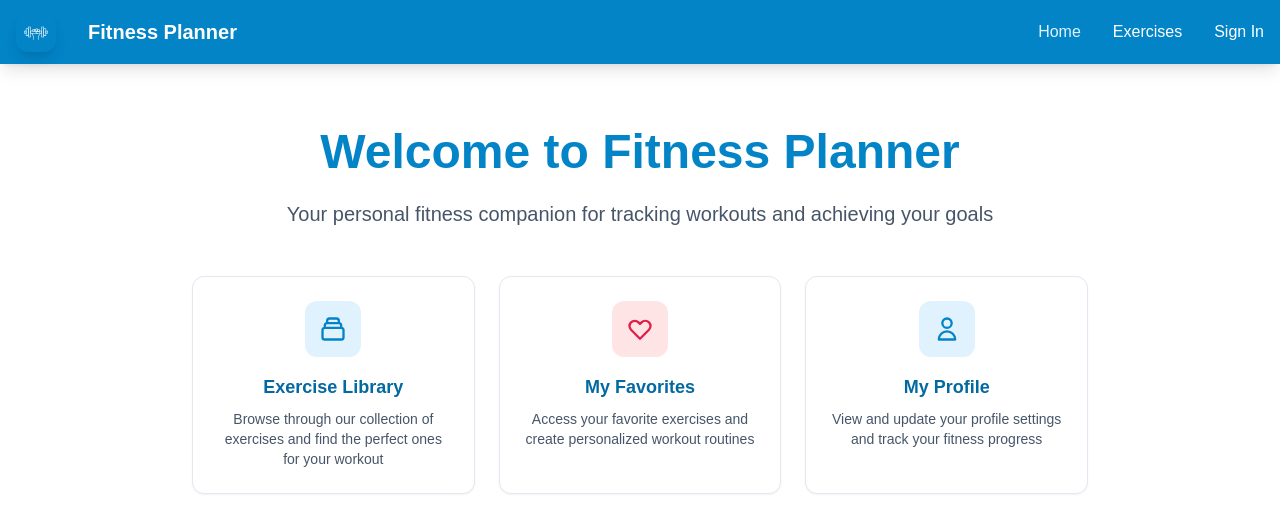
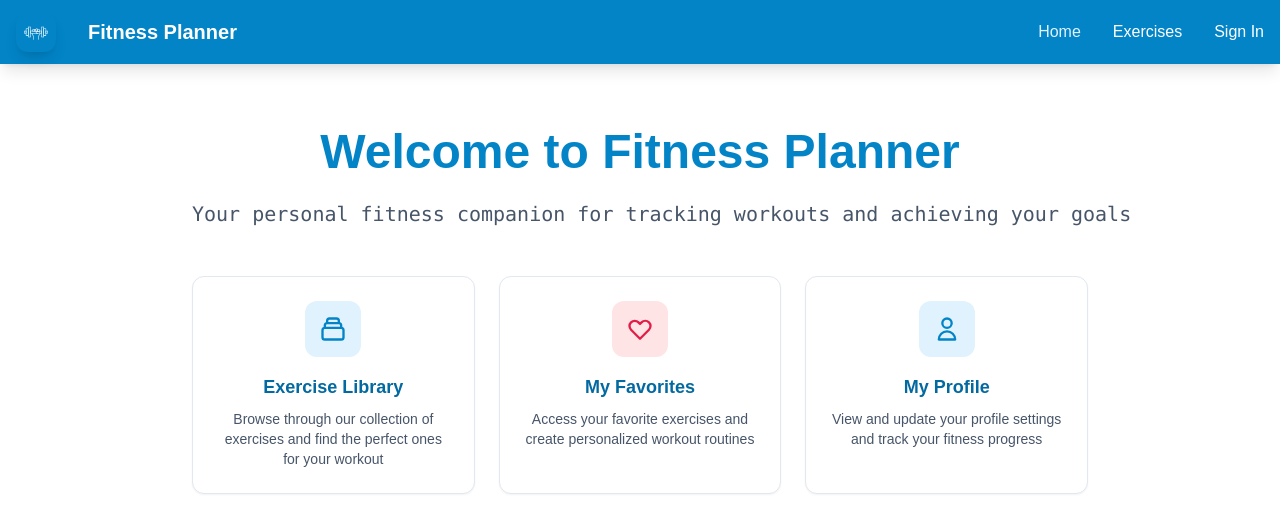
Before and after one commit to PetranAdriana/Fitness-Planner, a Next.js app: page / in a window 1280 px wide. Shown: the top 532 px of the page. Built offline with nearby package versions, Linux system fonts and the light colour scheme; no server answers.

Commit message:
ui updates

```diff
--- a/app/exercises/page.js
+++ b/app/exercises/page.js
@@ -151,7 +151,10 @@ export default function ExercisesPage() {
           <h1 className="text-4xl font-bold text-primary-600 dark:text-primary-400 mb-4">
             Exercise Library
           </h1>
-          <p className="text-lg text-neutral-600 dark:text-neutral-300">
+          <p
+            className="relative w-[max-content] mx-auto font-mono text-xl text-neutral-600 dark:text-neutral-300 mb-12
+            before:absolute before:inset-0 before:animate-typewriter before:bg-background"
+          >
             Browse through our collection of exercises and find the perfect ones
             for your workout routine
           </p>
--- a/app/favorites/page.js
+++ b/app/favorites/page.js
@@ -48,7 +48,10 @@ export default function FavoritesPage() {
             <h1 className="text-4xl font-bold text-primary-700 dark:text-primary-300 mb-4">
               My Favorite Exercises
             </h1>
-            <p className="text-lg text-neutral-600 dark:text-neutral-400">
+            <p
+              className="relative w-[max-content] mx-auto font-mono text-xl text-neutral-600 dark:text-neutral-300 mb-12
+            before:absolute before:inset-0 before:animate-typewriter before:bg-background"
+            >
               View and manage your favorite exercises
             </p>
           </div>
--- a/app/page.js
+++ b/app/page.js
@@ -8,9 +8,9 @@ export default function Home() {
           <h1 className="text-4xl md:text-5xl font-bold text-primary-600 dark:text-primary-400 mb-6">
             Welcome to Fitness Planner
           </h1>
-          <p className="text-xl text-neutral-600 dark:text-neutral-300 mb-12">
-            Your personal fitness companion for tracking workouts and achieving
-            your goals
+          <p className="relative w-[max-content] mx-auto font-mono text-xl text-neutral-600 dark:text-neutral-300 mb-12
+            before:absolute before:inset-0 before:animate-typewriter before:bg-background">
+            Your personal fitness companion for tracking workouts and achieving your goals
           </p>
 
           <div className="grid grid-cols-1 md:grid-cols-3 gap-6">
--- a/components/exercises/exercises-list.js
+++ b/components/exercises/exercises-list.js
@@ -31,7 +31,9 @@ export default function ExercisesList({ initialExercises = [] }) {
   if (!exercises.length) {
     return (
       <div className="text-center py-12">
-        <p className="text-neutral-600 dark:text-neutral-400">No exercises found.</p>
+        <p className="text-neutral-600 dark:text-neutral-400">
+          No exercises found.
+        </p>
       </div>
     );
   }
@@ -59,7 +61,7 @@ export default function ExercisesList({ initialExercises = [] }) {
               />
             </div>
             <CardHeader className="space-y-2">
-              <CardTitle className="group-hover:text-primary-600 dark:group-hover:text-primary-400 transition-colors">
+              <CardTitle className="group-hover:text-primary-600 dark:group-hover:text-primary-400 transition-colors uppercase">
                 {exercise.name}
               </CardTitle>
               <CardDescription className="capitalize">
--- a/tailwind.config.js
+++ b/tailwind.config.js
@@ -59,6 +59,16 @@ module.exports = {
         md: "calc(var(--radius) - 2px)",
         sm: "calc(var(--radius) - 4px)",
       },
+      animation: {
+        typewriter: "typewriter 4s steps(55) forwards",
+      },
+      keyframes: {
+        typewriter: {
+          to: {
+            left: "100%",
+          },
+        },
+      },
     },
   },
   plugins: [require("tailwindcss-animate")],
```
